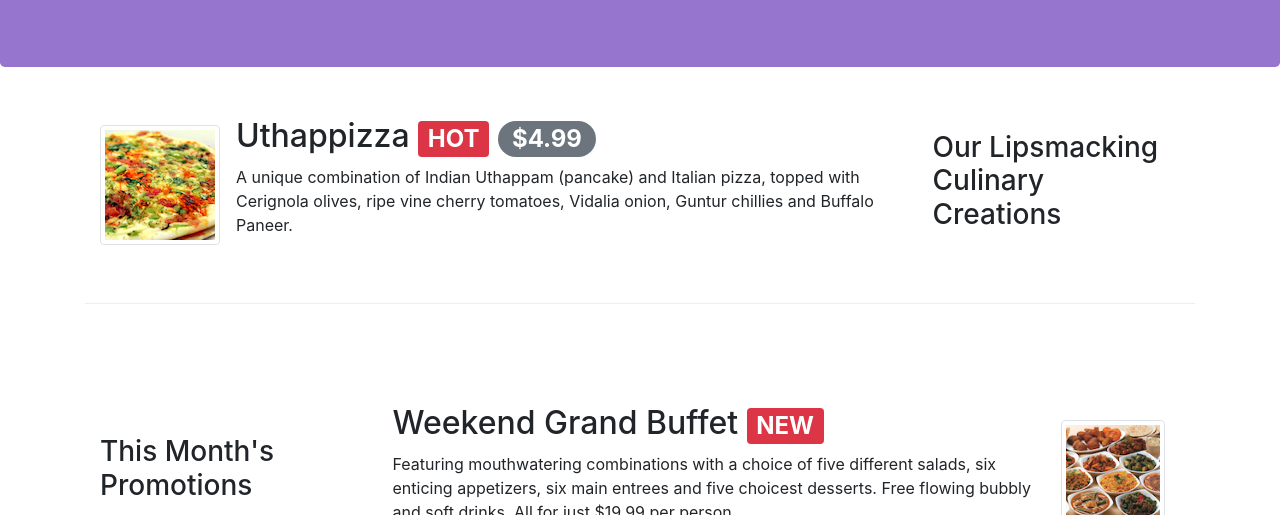
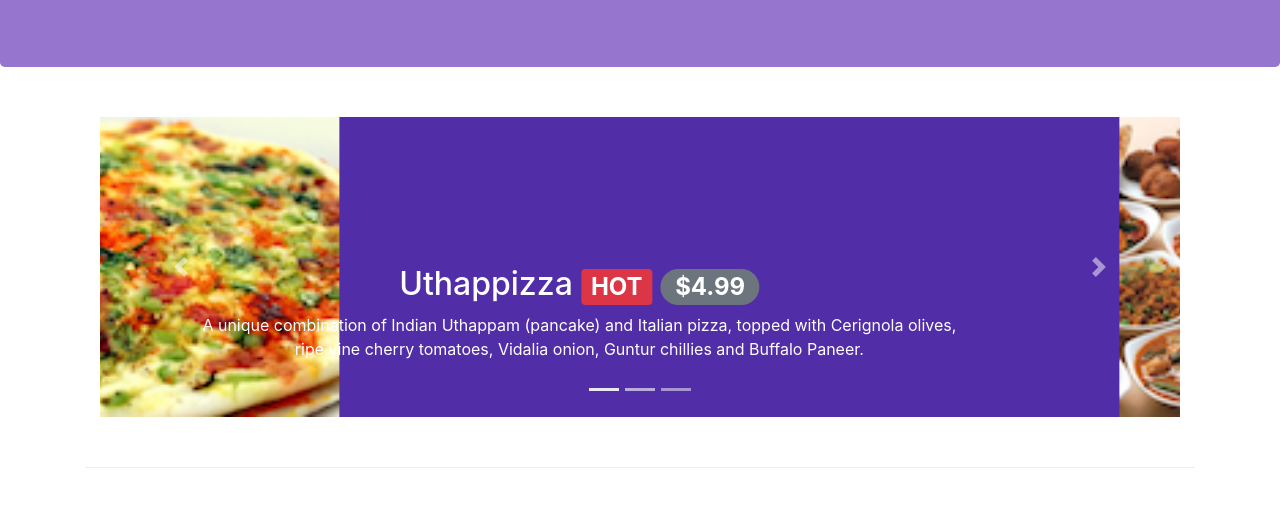
Before and after one commit to Coddiing/Coursera-Tutorials, a website: page index.html in a window 1280 px wide. Shown: the part 267-782 px from the top of the page. Drawn offline with nearby package versions, Linux system fonts and the light colour scheme.

Commit message:
Carousel

```diff
--- a/css/styles.css
+++ b/css/styles.css
@@ -57,3 +57,21 @@ body{
     border-bottom: 1px solid #ddd;
     padding: 10px;
 }
+
+.carousel
+{
+    background: #512DA8;
+}
+
+.carousel-item
+{
+    height: 300px;
+}
+
+.carousel-item img
+{
+    position: absolute;
+    top: 0;
+    left: 0;
+    min-height: 300px;
+}
--- a/index.html
+++ b/index.html
@@ -119,6 +119,82 @@
     </header>
 
     <div class = "container" >
+        <div class="row row-content">
+            <div class="col">
+                <div id="mycarousel"
+                    class="carousel slide"
+                    data-ride="carousel"
+                >
+                    <div class ="carousel-inner"
+                            role="listbox">
+                        <div class="carousel-item active">
+                            <img class="d-block img-fluid"
+                                src="img/uthappizza.png"
+                                alt="uthappizza" >
+                                <div class="carousel-caption d-none d-md-block">
+                                    <h2>
+                                        Uthappizza
+                                       <span class="badge badge-danger">HOT</span>
+                                       <span class="badge badge-pill badge-secondary">$4.99</span>
+                                    </h2>
+                                    <p class="d-none d-sm-block">
+                                        A unique combination of Indian Uthappam (pancake) and
+                                        Italian pizza, topped with Cerignola olives, ripe vine
+                                        cherry tomatoes, Vidalia onion, Guntur chillies and
+                                        Buffalo Paneer.
+                                    </p>
+                                </div>
+                        </div>
+                        <div class="carousel-item">
+                            <img class="d-block img-fluid"
+                                src="img/buffet.png"
+                                alt="buffet" >
+                                <div class="carousel-caption d-none d-md-block">
+                                    <h2 >
+                                        Weekend Grand Buffet  <span class="badge badge-danger">NEW</span>
+                                    </h2>
+                                    <p>
+                                        Featuring mouthwatering combinations with a choice of five different salads,
+                                        six enticing appetizers, six main entrees and five choicest desserts. Free flowing
+                                        bubbly and soft drinks. All for just $19.99 per person
+                                    </p>
+                                </div>
+                        </div>
+                        <div class="carousel-item">
+                            <img class="d-block img-fluid"
+                            src="img/buffet.png"
+                            alt="buffet" >
+                            <div class="carousel-caption d-none d-md-block">
+                                <h2>Alberto Somayya</h2>
+                                <h4>Executive Chef</h4>
+                                <p class="d-none d-sm-block">Award winning three-star Michelin chef with wide
+                                    International experience having worked closely with
+                                    whos-who in the culinary world, he specializes in
+                                    creating mouthwatering Indo-Italian fusion experiences.
+                                </p>
+                            </div>
+                        </div>
+                    </div>
+
+                    <ol class="carousel-indicators">
+                        <li data-target="#mycarousel"
+                            data-slide-to="0"
+                                class="active">
+                        </li>
+                        <li data-target="#mycarousel" data-slide-to="1"></li>
+                        <li data-target="#mycarousel" data-slide-to="2"></li>
+                    </ol>
+                    <a class="carousel-control-prev"
+                            href="#mycarousel" role="button" data-slide="prev">
+                        <span class="carousel-control-prev-icon"></span>
+                    </a>
+                    <a class="carousel-control-next"
+                            href="#mycarousel" role="button" data-slide="next">
+                        <span class="carousel-control-next-icon"></span>
+                    </a>
+                </div>
+            </div>
+        </div>
         <div class = "row row-content align-items-center" >
             <div class="col-12 col-sm-4 order-sm-last col-md-3" >
                 <h3>Our Lipsmacking Culinary Creations</h3>
@@ -141,6 +217,9 @@
                         </p>
                     </div>
                 </div>
+
+
+
             </div>
         </div>
 
@@ -155,7 +234,8 @@
                         <h2 >Weekend Grand Buffet  <span class="badge badge-danger">NEW</span></h2>
                         <p>Featuring mouthwatering combinations with a choice of five different salads,
                              six enticing appetizers, six main entrees and five choicest desserts. Free flowing
-                              bubbly and soft drinks. All for just $19.99 per person </p>
+                              bubbly and soft drinks. All for just $19.99 per person
+                        </p>
                     </div>
                      <div  class="col-4 col-sm-2"  >
                         <img class="d-flex mr-3 img-thumbnail align-self-center"
@@ -180,7 +260,7 @@
                         International experience having worked closely with
                         whos-who in the culinary world, he specializes in
                         creating mouthwatering Indo-Italian fusion experiences.
-                        </p>
+                    </p>
                 </div>
             </div>
         </div>
```
